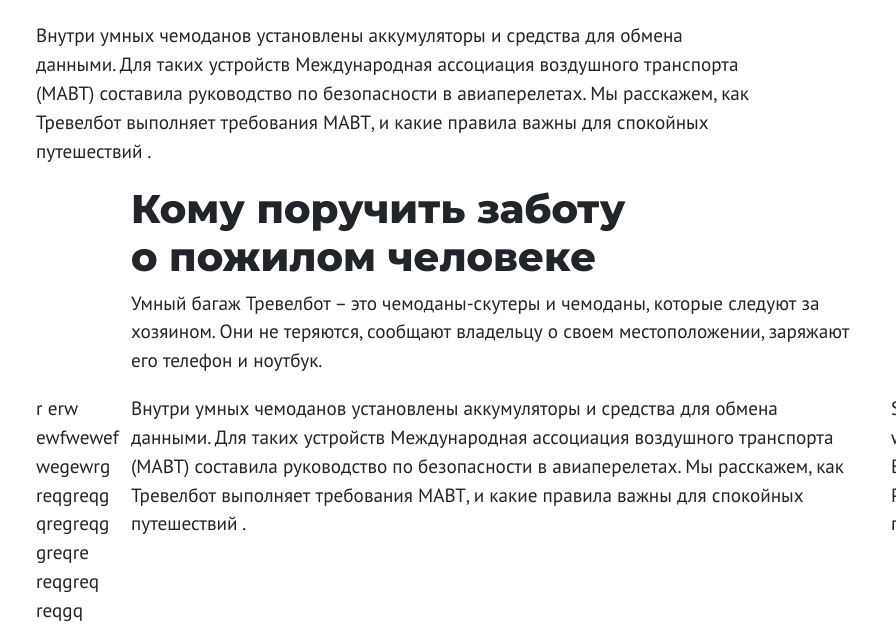
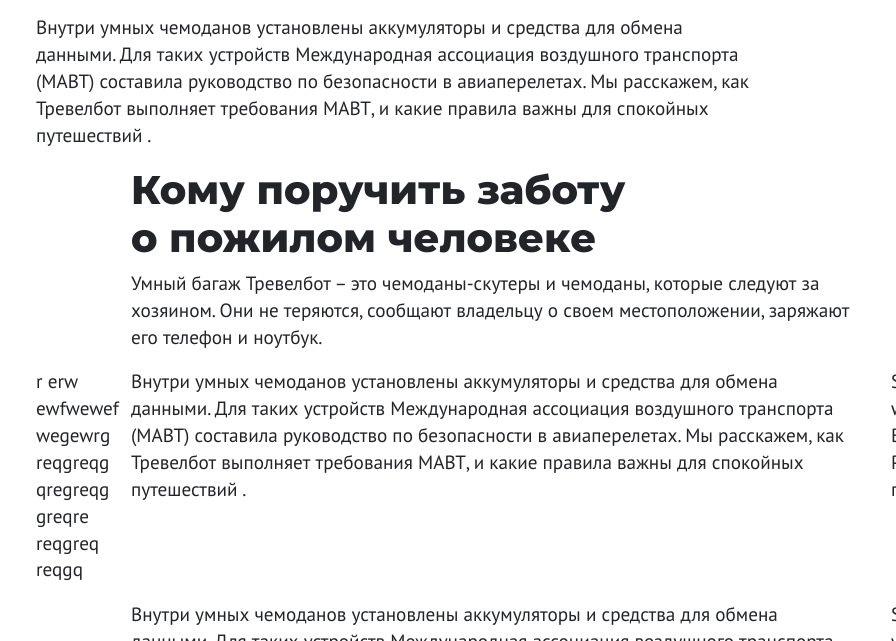
Before and after one commit to a3ev/a3ev.github.io, a plain HTML site: page z6.html in a window 1280 px wide. Shown: the part 772-1413 px from the top of the page, without its empty margins (49-945 px from the left). Drawn offline with nearby package versions, Linux system fonts and the light colour scheme.

Commit message:
Update z6.html

```diff
--- a/z6.html
+++ b/z6.html
@@ -18,8 +18,8 @@ h1, h3 {
 h6 {font-family:"Montserrat";}
 p {font-family: 'PT Sans', sans-serif;
    font-size: 1.2rem;
-   line-height: 1.5;
-    margin-bottom: 1.2rem;
+   line-height: 1.4;
+    margin-bottom: 1.1rem;
    }
 </style>
 
```
